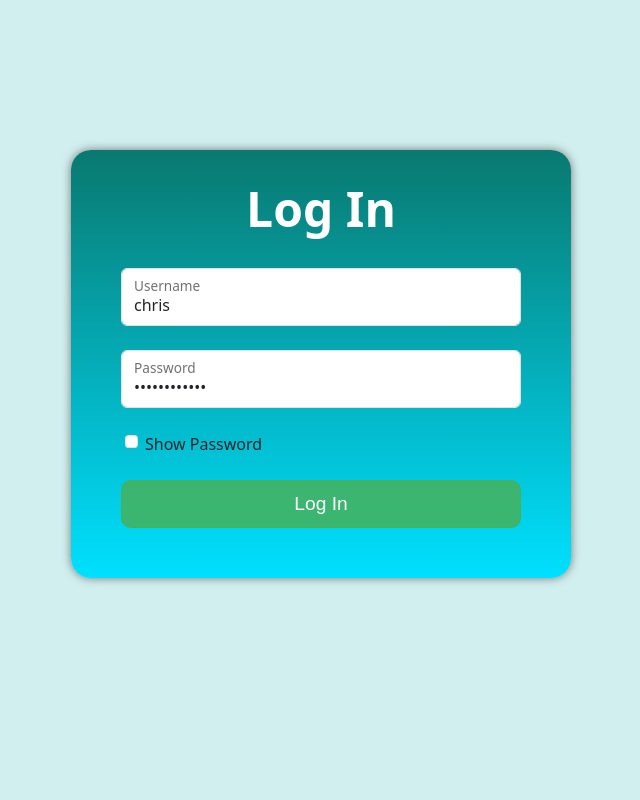
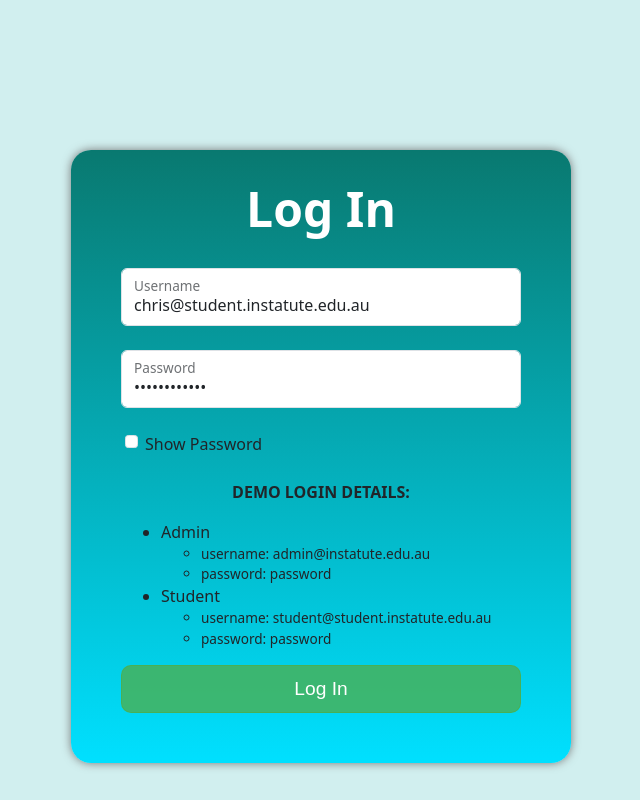
Before and after one commit to CROpie/chemquiz, a PHP site: page / in a window 1280 px wide. Shown: the whole page, without its empty margins (319-959 px from the left). Run offline with PHP 8.4, Linux system fonts and the light colour scheme.

Commit message:
Made it so that usernames require @instatute or @student.instatute

```diff
--- a/index.html
+++ b/index.html
@@ -16,13 +16,13 @@
 
         <div class="form-floating mb-4">
           <input
-            type="text"
+            type="email"
             id="username"
             class="form-control"
             placeholder="forstyling"
             name="username"
             required
-            value="chris"
+            value="chris@student.instatute.edu.au"
           />
           <label for="floatingInput">Username</label>
           <div id="invalid-username" class="invalid-feedback"></div>
@@ -48,9 +48,27 @@
 
           <label class="form-check-label" for="flexCheckIndeterminate">Show Password</label>
         </div>
+        <div id="invalid-submit" class="invalid-feedback"></div>
+
+        <h4>DEMO LOGIN DETAILS:</h4>
+        <ul>
+          <li>
+            Admin
+            <ul class="demo-login">
+              <li>username: admin@instatute.edu.au</li>
+              <li>password: password</li>
+            </ul>
+          </li>
+          <li>
+            Student
+            <ul class="demo-login">
+              <li>username: student@student.instatute.edu.au</li>
+              <li>password: password</li>
+            </ul>
+          </li>
+        </ul>
 
         <div class="signup_button"><button id="submitBtn">Log In</button></div>
-        <div id="invalid-submit" class="invalid-feedback"></div>
       </form>
     </div>
   </body>
--- a/login/login.css
+++ b/login/login.css
@@ -351,3 +351,12 @@ button:not(:disabled) {
   color: white;
   text-align: center;
 }
+
+h4 {
+  text-align: center;
+  margin: 0;
+}
+
+.demo-login {
+  font-size: 0.85rem;
+}
--- a/login/login.js
+++ b/login/login.js
@@ -22,9 +22,9 @@ function checkValidity() {
     errObj.password = 'Please enter a password.'
   }
 
-  if (username && !username.match(/^[a-zA-Z0-9]+$/)) {
+  if (username && !username.match(/^[a-zA-Z0-9]+@(student\.)?instatute\.edu\.au$/)) {
     result = false
-    errObj.username = 'A username may only include letters and numbers.'
+    errObj.username = 'Invalid username.'
   }
 
   if (password && !password.match(/^.{8,}$/)) {
--- a/tasks.txt
+++ b/tasks.txt
@@ -1,6 +1,5 @@
 Chris
 
-account for entering url manually: if (!userData) in session storage, then redirect to login page
 turn "number" into number?
 
 
--- a/welcome/welcome.css
+++ b/welcome/welcome.css
@@ -14,3 +14,7 @@ td {
   display: flex;
   gap: 20px;
 }
+
+h1 {
+  text-transform: capitalize;
+}
```
Also changed, not shown: login/login.php (+17 -1 lines).
